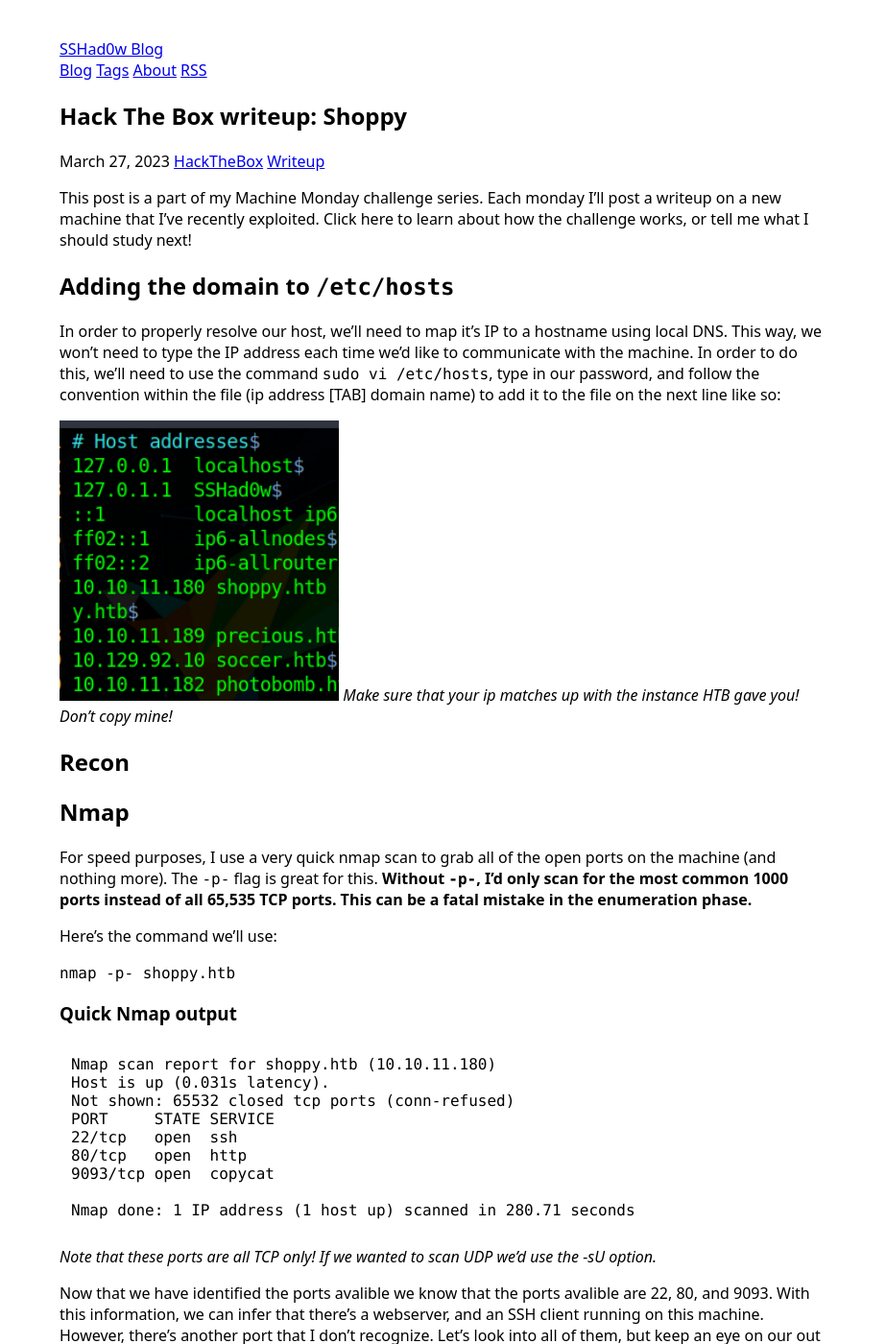
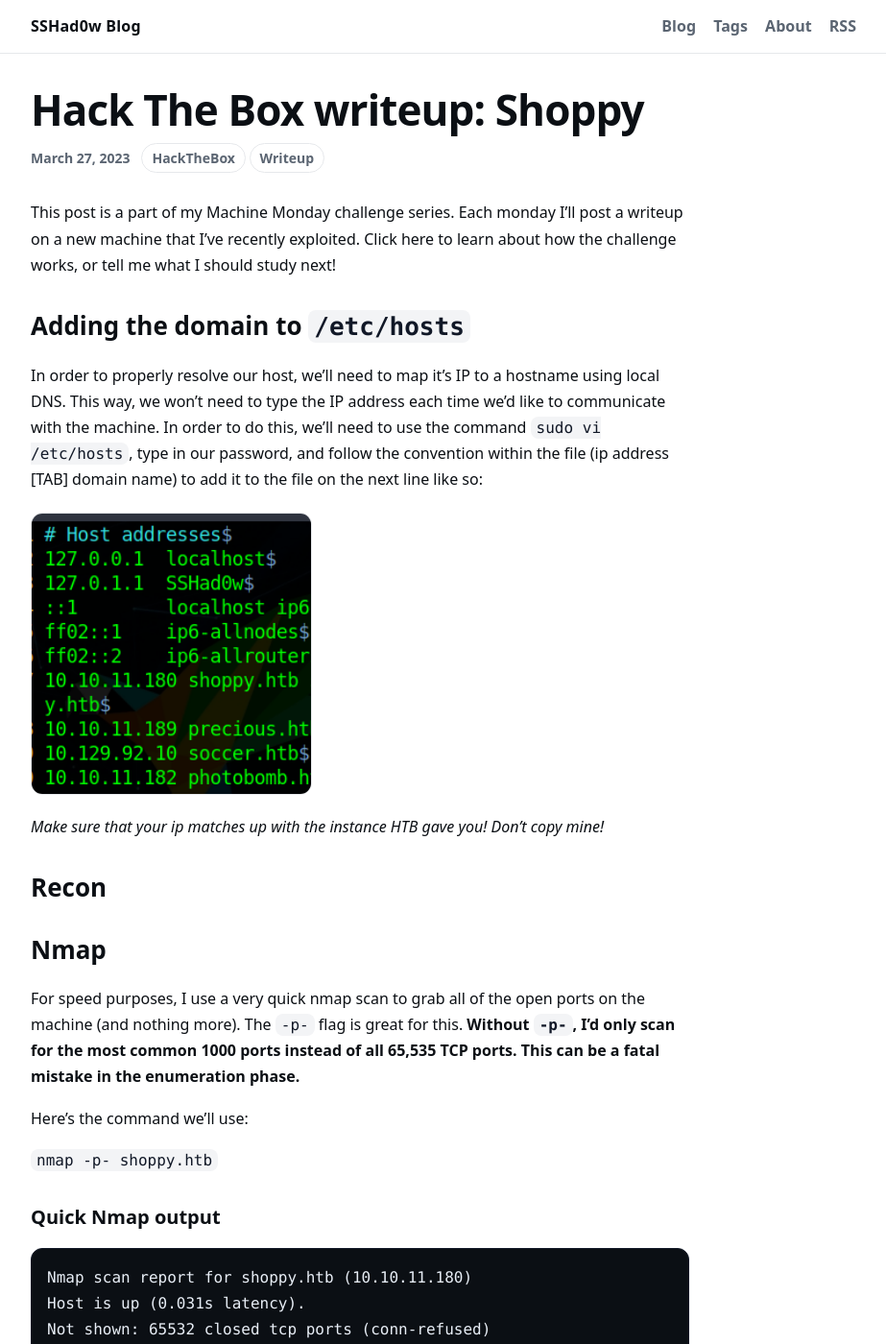
Before and after one commit to SSHad0w/https-blog.SSHad0w.com, a Jekyll site: the page built from _posts/2023-03-27-Hack-The-Box-Writeup-Shoppy.md, in a window 1280 px wide and 1400 px high. Shown: the whole window at 96% size, without its empty margins (178-1101 px from the left). Built offline with Jekyll 4.4.1, drawn with Linux system fonts in a browser that asks for light colours; our own code applies the rules of GitHub Pages for plain Markdown files.

Commit message:
Update main.css
That's the right place.

I'll update this later, but this will be a basic scaffolding.

```diff
--- a/assets/css/main.css
+++ b/assets/css/main.css
@@ -1,3 +1,182 @@
-body { font-family: system-ui, sans-serif; max-width: 800px; margin: 40px auto; padding: 0 16px; }
-pre { overflow-x: auto; padding: 12px; border-radius: 8px; }
-code { font-family: ui-monospace, SFMono-Regular, Menlo, Monaco, Consolas, "Liberation Mono", "Courier New", monospace; }
+:root {
+  --bg: #ffffff;
+  --text: #0b0f14;
+  --muted: #5b6572;
+  --border: #e6e8eb;
+  --card: #f6f7f9;
+  --link: #0b57d0;
+  --code-bg: #0b0f14;
+  --code-text: #e8eef6;
+  --inline-code: #111827;
+  --inline-code-bg: #f3f4f6;
+
+  --radius: 12px;
+  --maxw: 860px;
+}
+
+* { box-sizing: border-box; }
+html { scroll-behavior: smooth; }
+body {
+  margin: 0;
+  background: var(--bg);
+  color: var(--text);
+  font: 16px/1.7 system-ui, -apple-system, Segoe UI, Roboto, Helvetica, Arial, sans-serif;
+}
+
+.container {
+  width: min(100% - 32px, var(--maxw));
+  margin: 0 auto;
+}
+
+.site-header {
+  position: sticky;
+  top: 0;
+  background: rgba(255,255,255,0.9);
+  backdrop-filter: blur(10px);
+  border-bottom: 1px solid var(--border);
+  z-index: 10;
+}
+
+.header-inner {
+  display: flex;
+  align-items: center;
+  justify-content: space-between;
+  padding: 14px 0;
+}
+
+.brand {
+  font-weight: 800;
+  letter-spacing: 0.2px;
+  text-decoration: none;
+  color: var(--text);
+}
+
+.nav a {
+  text-decoration: none;
+  color: var(--muted);
+  margin-left: 14px;
+  font-weight: 600;
+}
+.nav a:hover { color: var(--text); }
+
+.site-footer {
+  border-top: 1px solid var(--border);
+  margin-top: 56px;
+  padding: 24px 0;
+}
+
+.muted { color: var(--muted); }
+
+.post { padding: 34px 0 10px; }
+.post-title {
+  font-size: clamp(28px, 4vw, 44px);
+  line-height: 1.1;
+  margin: 0 0 10px;
+  letter-spacing: -0.02em;
+}
+
+.post-meta {
+  display: flex;
+  gap: 12px;
+  flex-wrap: wrap;
+  align-items: center;
+  color: var(--muted);
+  font-weight: 600;
+  font-size: 14px;
+}
+
+.post-desc {
+  margin-top: 14px;
+  color: var(--muted);
+  font-size: 18px;
+  max-width: 70ch;
+}
+
+.post-body {
+  margin-top: 28px;
+  max-width: 75ch;
+}
+
+.post-body h2, .post-body h3 {
+  margin-top: 34px;
+  line-height: 1.2;
+}
+.post-body h2 { font-size: 26px; }
+.post-body h3 { font-size: 20px; }
+
+.post-body p { margin: 16px 0; }
+
+.post-body a {
+  color: var(--link);
+  text-decoration: none;
+  font-weight: 650;
+}
+.post-body a:hover { text-decoration: underline; }
+
+.tag {
+  display: inline-block;
+  padding: 3px 10px;
+  border: 1px solid var(--border);
+  border-radius: 999px;
+  color: var(--muted);
+  text-decoration: none;
+  background: #fff;
+}
+.tag:hover { color: var(--text); border-color: #cfd5dd; }
+
+/* Images */
+.post-body img {
+  max-width: 100%;
+  height: auto;
+  border-radius: var(--radius);
+  border: 1px solid var(--border);
+  display: block;
+  margin: 20px 0;
+}
+
+/* Blockquotes */
+.post-body blockquote {
+  margin: 20px 0;
+  padding: 14px 16px;
+  background: var(--card);
+  border-left: 4px solid #cfd5dd;
+  border-radius: var(--radius);
+  color: var(--text);
+}
+
+/* Code */
+pre, code { font-family: ui-monospace, SFMono-Regular, Menlo, Monaco, Consolas, "Liberation Mono", monospace; }
+pre {
+  background: var(--code-bg);
+  color: var(--code-text);
+  padding: 16px;
+  border-radius: var(--radius);
+  overflow-x: auto;
+  border: 1px solid #111827;
+}
+code {
+  background: var(--inline-code-bg);
+  color: var(--inline-code);
+  padding: 2px 6px;
+  border-radius: 8px;
+}
+pre code {
+  background: transparent;
+  color: inherit;
+  padding: 0;
+}
+
+/* Tables */
+table {
+  width: 100%;
+  border-collapse: collapse;
+  margin: 20px 0;
+  font-size: 15px;
+}
+th, td {
+  border-bottom: 1px solid var(--border);
+  padding: 10px 8px;
+  text-align: left;
+}
+th { color: var(--text); }
+td { color: var(--muted); }
```
